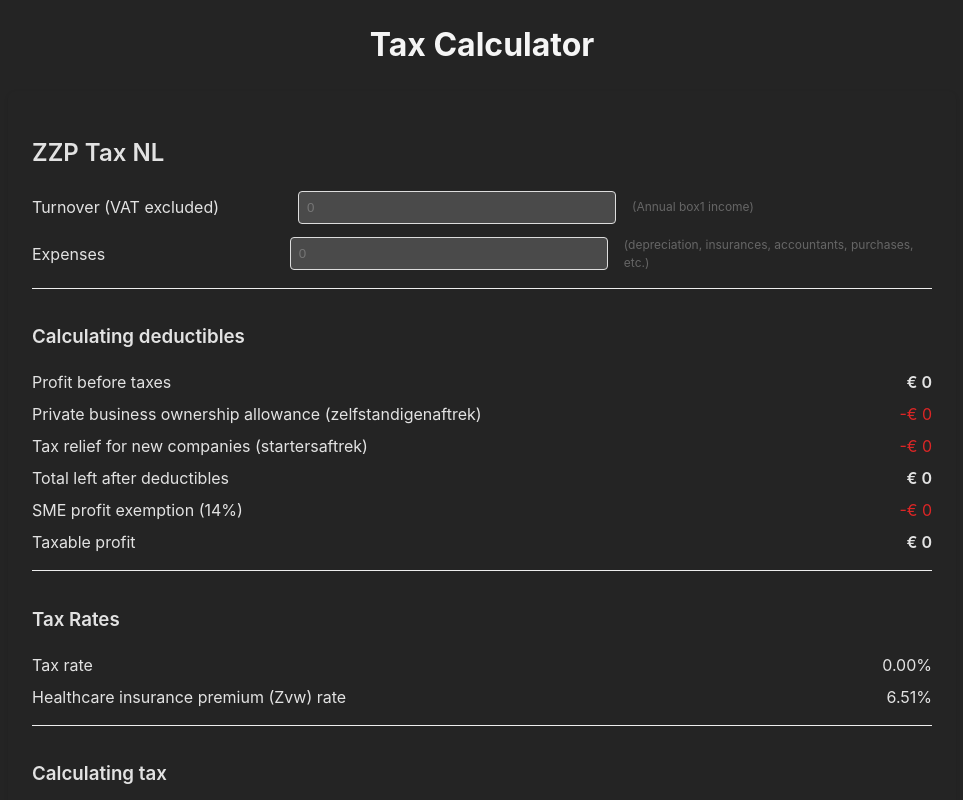
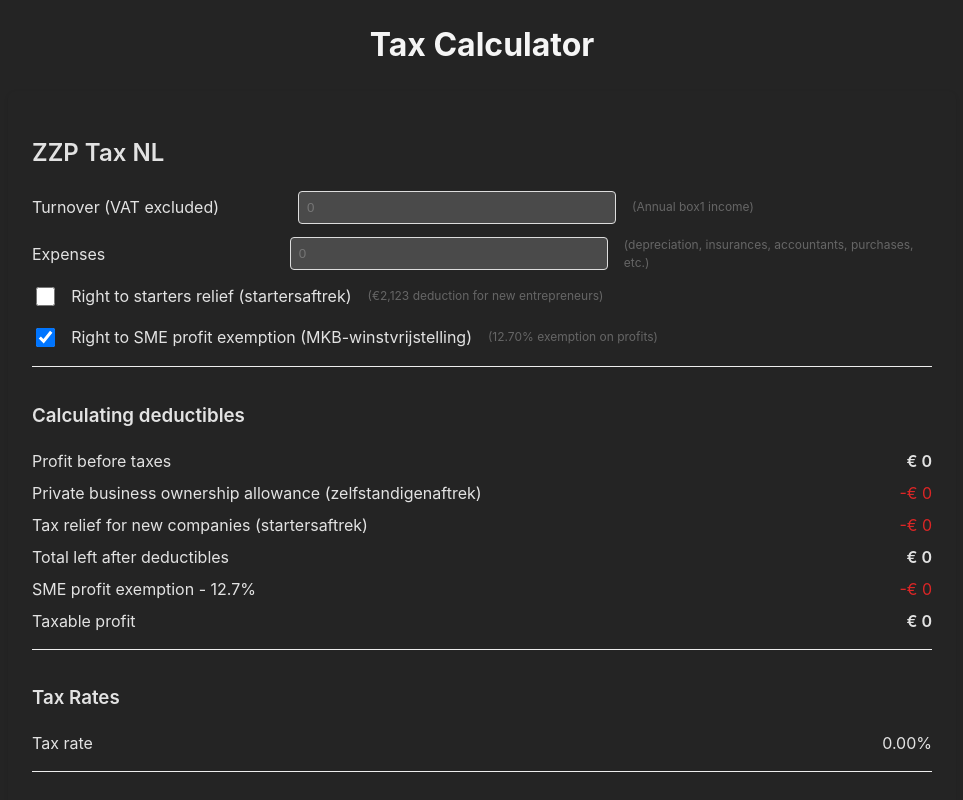
Before and after one commit to mo-hai/TaxTime, a React (Vite) app: page / in a window 1280 px wide. Shown: the top 800 px of the page, without its empty margins (158-1121 px from the left). Built offline with nearby package versions, Linux system fonts and the light colour scheme.

Commit message:
Fix StartersRelief, SmeExemption

```diff
--- a/src/components/CalculationSection.jsx
+++ b/src/components/CalculationSection.jsx
@@ -4,21 +4,27 @@ import './Calculator.css';
 const ProfitCalculator = () => {
   const [turnover, setTurnover] = useState('');
   const [expenses, setExpenses] = useState('');
+  const [hasSmeExemption, setHasSmeExemption] = useState(true);
+  const [hasStartersRelief, setHasStartersRelief] = useState(false);
 
   const calculateValues = () => {
     const turnoverNum = parseFloat(turnover) || 0;
     const expensesNum = parseFloat(expenses) || 0;
 
+    // 2025 rates
+    const zvw_rate = 0.0526;
+    const smeExemption_rate = 0.1270
+    const startersRelief_amount = 2123;
+
     const profitBeforeTax = turnoverNum - expensesNum;
     const businessAllowance = Math.min(profitBeforeTax * 0.14, 5030);
-    const startersRelief = Math.min(profitBeforeTax * 0.10, 2123);
+    const startersRelief = hasStartersRelief ? startersRelief_amount : 0;
     const afterDeductibles = profitBeforeTax - businessAllowance - startersRelief;
-    const smeExemption = afterDeductibles * 0.14;
+    const smeExemption = hasSmeExemption ? afterDeductibles * smeExemption_rate : 0;
     const taxableProfit = afterDeductibles - smeExemption;
 
     const taxRate = taxableProfit <= 0 ? 0 : taxableProfit <= 76817 ? 0.3748 : 0.4950;
-    const zvw = 0.0651;
-    const zvwTax = taxableProfit * zvw;
+    const zvw = taxableProfit * zvw_rate;
     const incomeTax = taxableProfit * taxRate;
     const levyReduction = Math.min(incomeTax * 0.40, 3070);
     const taxCredit = Math.min(incomeTax * 0.60, 4907);
@@ -30,12 +36,13 @@ const ProfitCalculator = () => {
       businessAllowance,
       startersRelief,
       afterDeductibles,
+      smeExemption_rate,
       smeExemption,
       taxableProfit,
       taxRate,
+      zvw_rate,
       incomeTax,
       zvw,
-      zvwTax,
       levyReduction,
       taxCredit,
       finalTax,
@@ -82,6 +89,32 @@ const ProfitCalculator = () => {
           />
           <span className="hint-text">(depreciation, insurances, accountants, purchases, etc.)</span>
         </div>
+
+        <div className="input-row checkbox-row">
+          <label className="checkbox-label">
+            <input
+              type="checkbox"
+              checked={hasStartersRelief}
+              onChange={(e) => setHasStartersRelief(e.target.checked)}
+              className="checkbox-input"
+            />
+            Right to starters relief (startersaftrek)
+          </label>
+          <span className="hint-text">(€2,123 deduction for new entrepreneurs)</span>
+        </div>
+
+        <div className="input-row checkbox-row">
+          <label className="checkbox-label">
+            <input
+              type="checkbox"
+              checked={hasSmeExemption}
+              onChange={(e) => setHasSmeExemption(e.target.checked)}
+              className="checkbox-input"
+            />
+            Right to SME profit exemption (MKB-winstvrijstelling)
+          </label>
+          <span className="hint-text">(12.70% exemption on profits)</span>
+        </div>
       </div>
 
       <div className="section">
@@ -103,7 +136,7 @@ const ProfitCalculator = () => {
           <span className="bold">{formatCurrency(values.afterDeductibles)}</span>
         </div>
         <div className="result-row">
-          <span>SME profit exemption (14%)</span>
+          <span>SME profit exemption - {values.smeExemption_rate * 100}%</span>
           <span className="negative-value">-{formatCurrency(values.smeExemption)}</span>
         </div>
         <div className="result-row">
@@ -118,10 +151,6 @@ const ProfitCalculator = () => {
           <span>Tax rate</span>
           <span>{(values.taxRate * 100).toFixed(2)}%</span>
         </div>
-        <div className="result-row">
-          <span>Healthcare insurance premium (Zvw) rate</span>
-          <span>{(values.zvw * 100).toFixed(2)}%</span>
-        </div>
       </div>
 
       <div className="section">
@@ -131,8 +160,8 @@ const ProfitCalculator = () => {
           <span className="bold">{formatCurrency(values.incomeTax)}</span>
         </div>
         <div className="result-row">
-          <span>Healthcare insurance premium (Zvw)</span>
-          <span className="negative-value">+{formatCurrency(values.zvwTax)}</span>
+          <span>Healthcare insurance premium (Zvw) - {values.zvw_rate * 100}%</span>
+          <span className="negative-value">+{formatCurrency(values.zvw)}</span>
         </div>
         <div className="result-row">
           <span>General levy reduction (heffingskorting)</span>
--- a/src/components/Calculator.css
+++ b/src/components/Calculator.css
@@ -53,3 +53,22 @@
   .bold {
     font-weight: 600;
   }
+
+  .checkbox-row {
+    display: flex;
+    align-items: center;
+    margin-bottom: 1rem;
+  }
+
+  .checkbox-label {
+    display: flex;
+    align-items: center;
+    gap: 0.5rem;
+    cursor: pointer;
+  }
+
+  .checkbox-input {
+    width: 1.2rem;
+    height: 1.2rem;
+    cursor: pointer;
+  }
```
